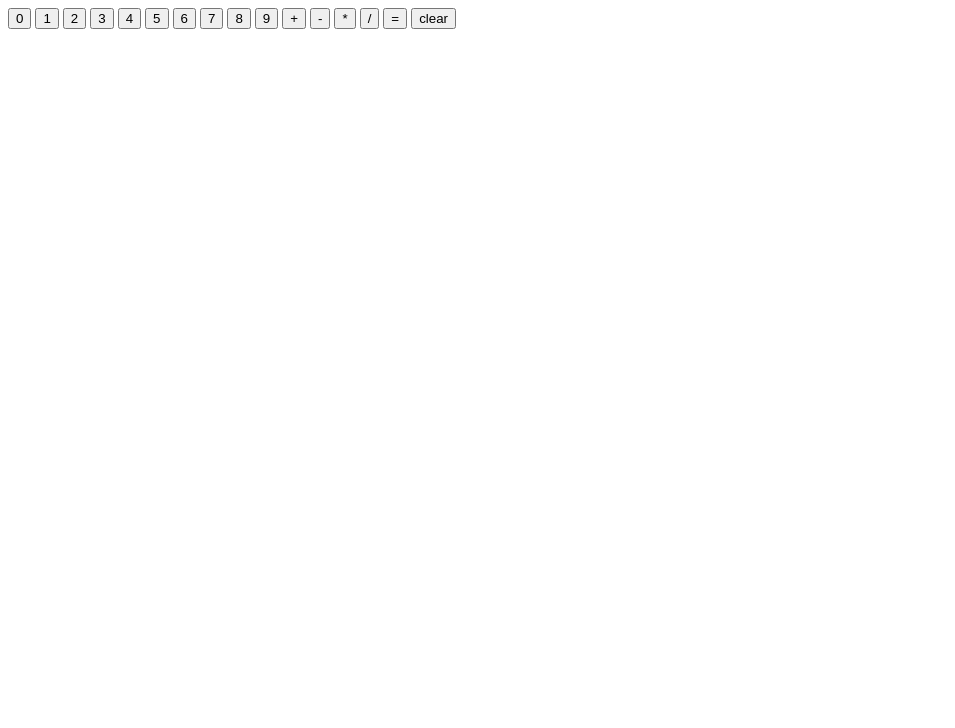
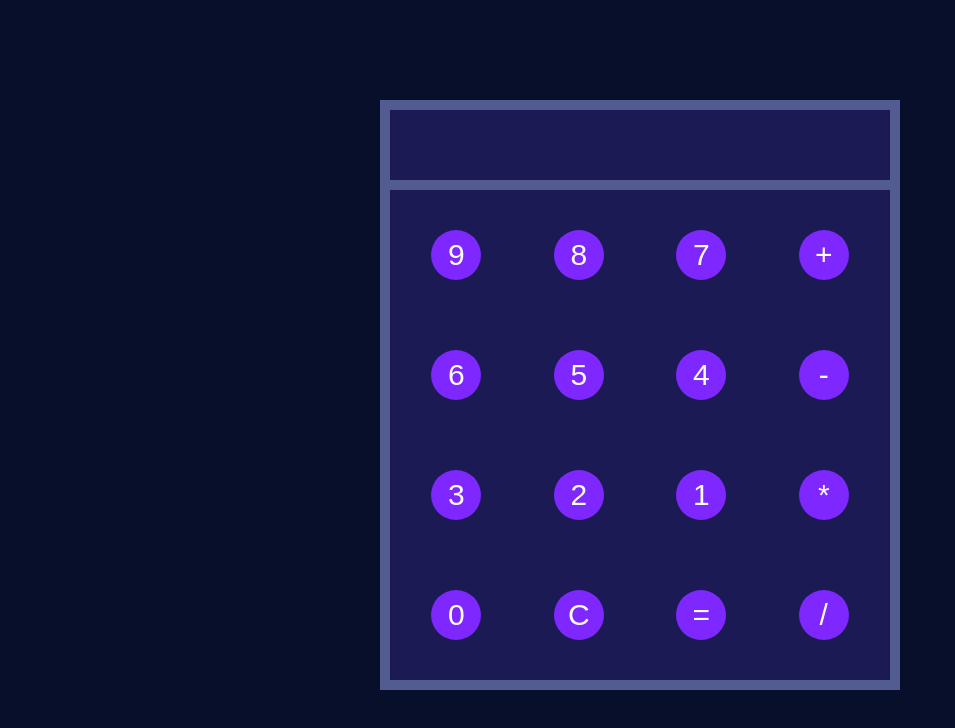
Before and after one commit to ArpitTheSlayer/TheOdinProject, a plain HTML site: page Calculator/index.html in a window 1280 px wide. Shown: the whole page, without its empty margins (0-955 px from the left). Drawn offline with Linux system fonts and the light colour scheme.

Commit message:
UI Designed

```diff
--- a/Calculator/index.html
+++ b/Calculator/index.html
@@ -8,24 +8,26 @@
     <script src="script.js" defer></script>
   </head>
   <body>
-    <div id="display"></div>
-    <div id="button-container">
-      <button>0</button>
-      <button>1</button>
-      <button>2</button>
-      <button>3</button>
-      <button>4</button>
-      <button>5</button>
-      <button>6</button>
-      <button>7</button>
-      <button>8</button>
-      <button>9</button>
-      <button>+</button>
-      <button>-</button>
-      <button>*</button>
-      <button>/</button>
-      <button>=</button>
-      <button>clear</button>
+    <div id="main-container">
+      <div id="display"></div>
+      <div id="button-container">
+        <button>9</button>
+        <button>8</button>
+        <button>7</button>
+        <button>+</button>
+        <button>6</button>
+        <button>5</button>
+        <button>4</button>
+        <button>-</button>
+        <button>3</button>
+        <button>2</button>
+        <button>1</button>
+        <button>*</button>
+        <button>0</button>
+        <button>C</button>
+        <button>=</button>
+        <button>/</button>
+      </div>
     </div>
   </body>
 </html>
--- a/Calculator/script.js
+++ b/Calculator/script.js
@@ -43,6 +43,9 @@ function operate(displayValue) {
         break;
     }
   }
+  if (!isFinite(result)) {
+    return "Don't you know basic maths!";
+  }
   if (Math.floor(result) !== result) {
     result = result.toFixed(10);
   }
@@ -53,6 +56,10 @@ function operate(displayValue) {
 }
 
 function showInput(button) {
+  if (display.textContent.includes("D")) {
+    display.textContent = "";
+    displayValue = "";
+  }
   if (button >= 0 && button <= 9) {
     display.textContent += button;
   } else if (
@@ -65,7 +72,7 @@ function showInput(button) {
   } else if (button === "=") {
     displayValue = display.textContent;
     display.textContent = operate(displayValue);
-  } else if (button === "clear") {
+  } else if (button === "C") {
     display.textContent = "";
     displayValue = "";
   }
--- a/Calculator/style.css
+++ b/Calculator/style.css
@@ -0,0 +1,51 @@
+* {
+  margin: 0;
+  padding: 0;
+}
+
+body {
+  background-color: #070f2b;
+}
+
+#main-container {
+  background-color: #535c91;
+  width: 500px;
+  margin: 100px auto;
+  padding: 10px;
+}
+
+#display {
+  background-color: #1b1a55;
+  color: #4f4ceb;
+  font-size: 40px;
+  padding: 10px;
+  min-height: 50px;
+  text-align: right;
+  margin-bottom: 10px;
+  overflow-wrap: break-word;
+}
+
+#button-container {
+  background-color: #1b1a55;
+  padding: 40px;
+  display: flex;
+  flex-wrap: wrap;
+  gap: 70px;
+  justify-content: space-around;
+}
+
+button {
+  background-color: #7f27ff;
+  color: white;
+  font-size: 30px;
+  border: none;
+  border-radius: 100%;
+  min-width: 50px;
+  min-height: 50px;
+}
+
+button:hover,
+button:active {
+  background-color: #9f70fd;
+  font-size: 40px;
+}
```
